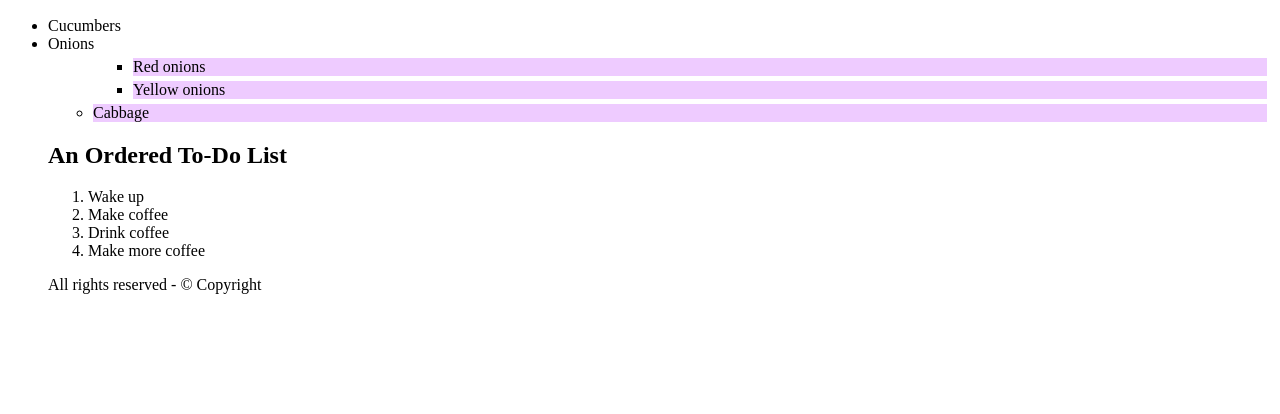
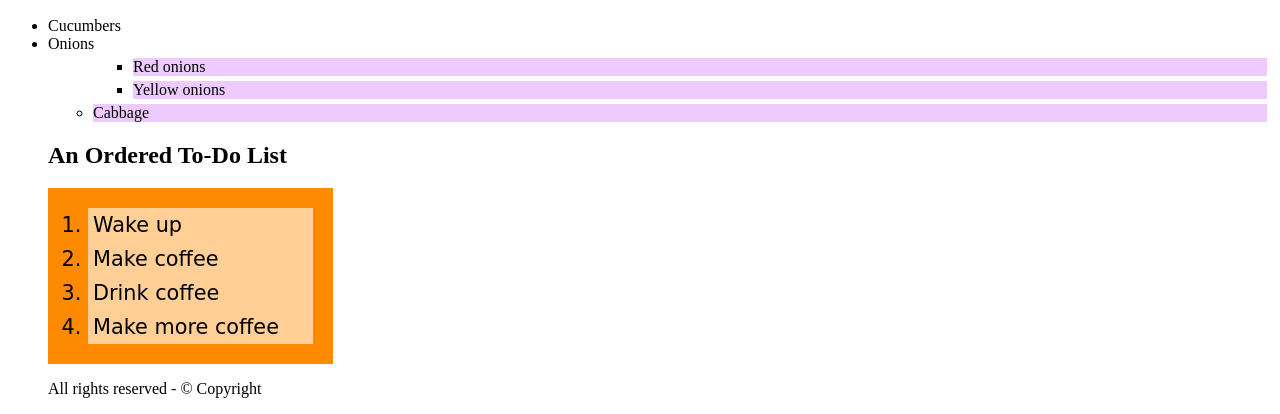
Before and after one commit to danthoral/I-like-rats-, a plain HTML site: page about.html in a window 1280 px wide. Shown: the part 740-1154 px from the top of the page. Before the commit the page ends 1050 px from the top, so only its background shows below. Drawn offline with Linux system fonts and the light colour scheme.

Commit message:
Update lists-tables.css

```diff
--- a/lists-tables.css
+++ b/lists-tables.css
@@ -22,3 +22,16 @@ margin: 5px;
 background: #EECBFF;
 margin: 5px;
 }
+.ordered {
+background: #FD8A00;
+padding: 20px;
+width: 20%;
+font-family: 'Brush Script MT', cursive;
+font-size: 1.3em;
+}
+
+.ordered li {
+background: #FFCF95;
+padding: 5px;
+margin-left: 20px;
+}
```
